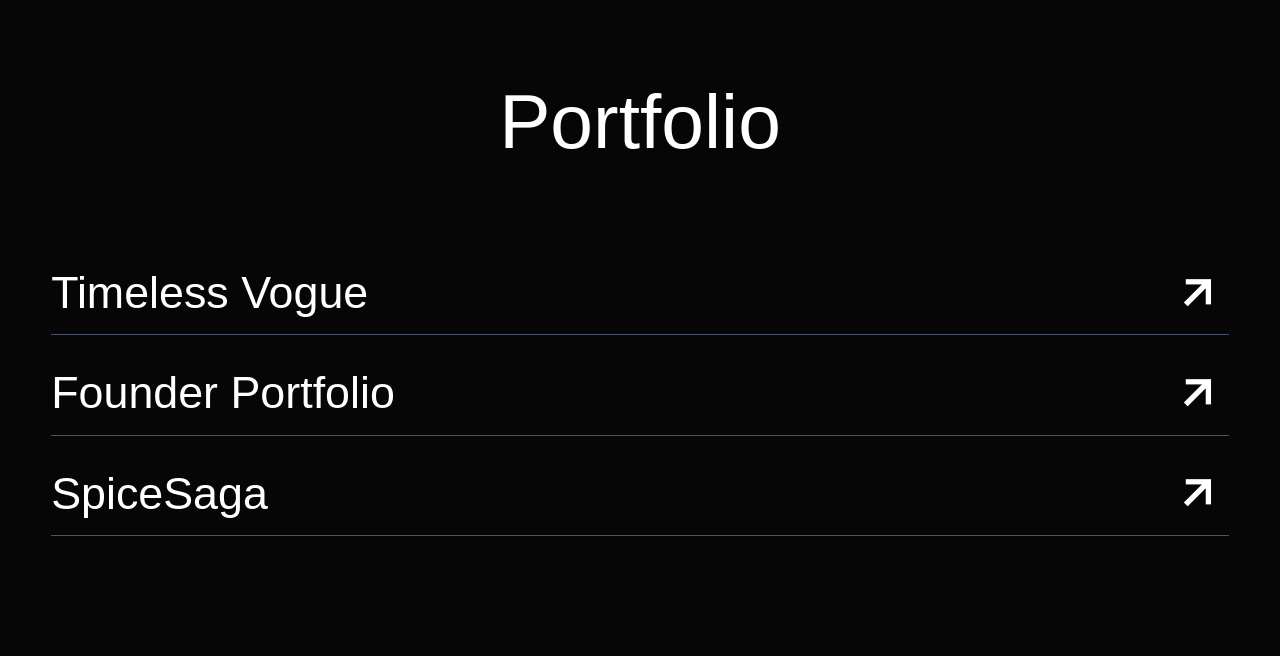
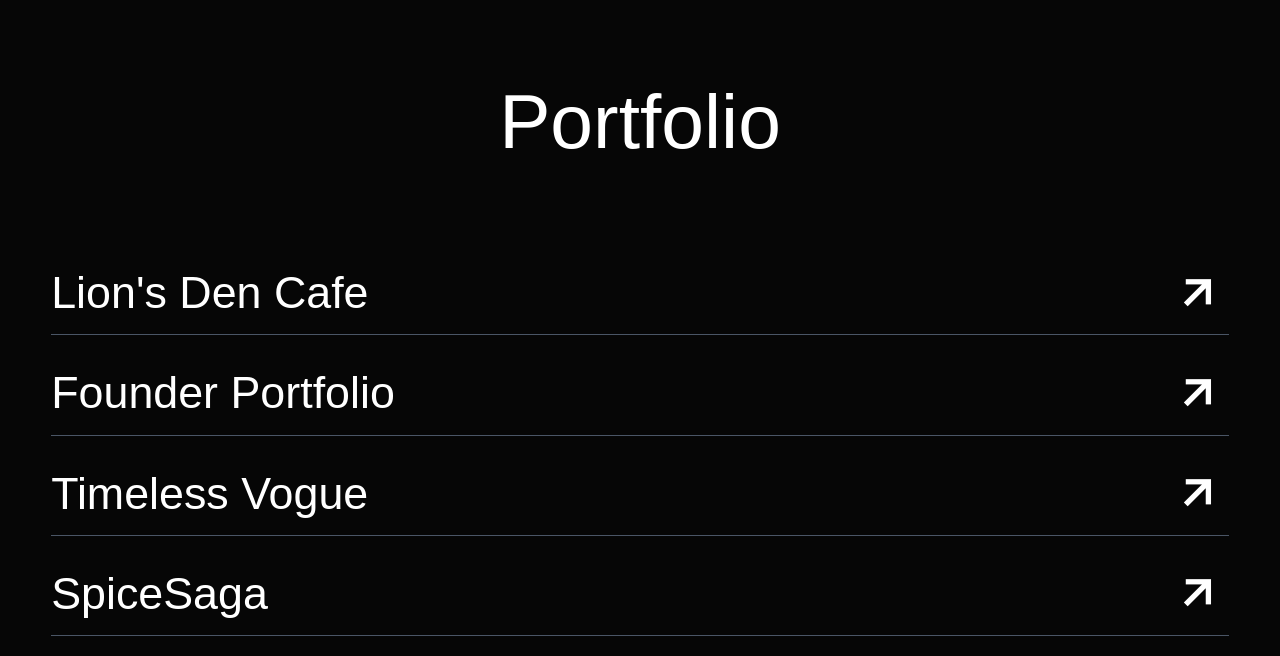
Before and after one commit to rishabh0777/webli, a Next.js app: page /portfolio in a window 1280 px wide. Shown: the top 656 px of the page. Built offline with nearby package versions, Linux system fonts and the light colour scheme.

Commit message:
added lion's den project in portfolio

```diff
--- a/src/app/portfolio/page.js
+++ b/src/app/portfolio/page.js
@@ -11,9 +11,10 @@ export default function Portfolio() {
   const projectRefs = useRef([]); // Array of refs
 
   const projects = [
-    { id: 1, name: 'Timeless Vogue', url: 'https://timelessvogue.vercel.app' },
+    {id: 1, name: "Lion's Den Cafe", url: 'https://lionsdencafe.vercel.app'},
     { id: 2, name: 'Founder Portfolio', url: 'https://rishabhsrivastava.vercel.app' },
-    { id: 3, name: 'SpiceSaga', url: 'https://spicesaga.vercel.app' },
+    { id: 3, name: 'Timeless Vogue', url: 'https://timelessvogue.vercel.app' },
+    { id: 4, name: 'SpiceSaga', url: 'https://spicesaga.vercel.app' },
   ];
 
   const redirectURL = (url) => {
```
